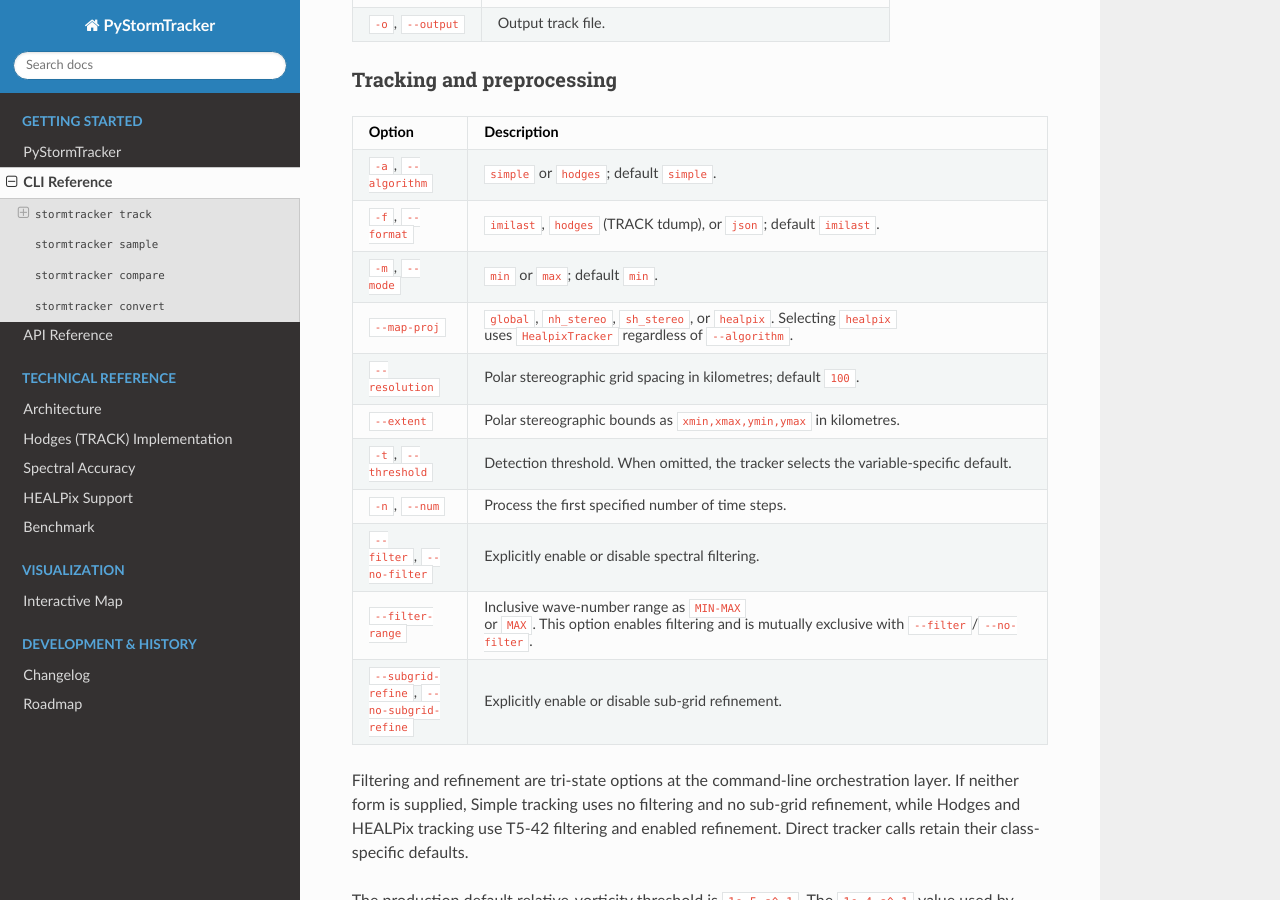
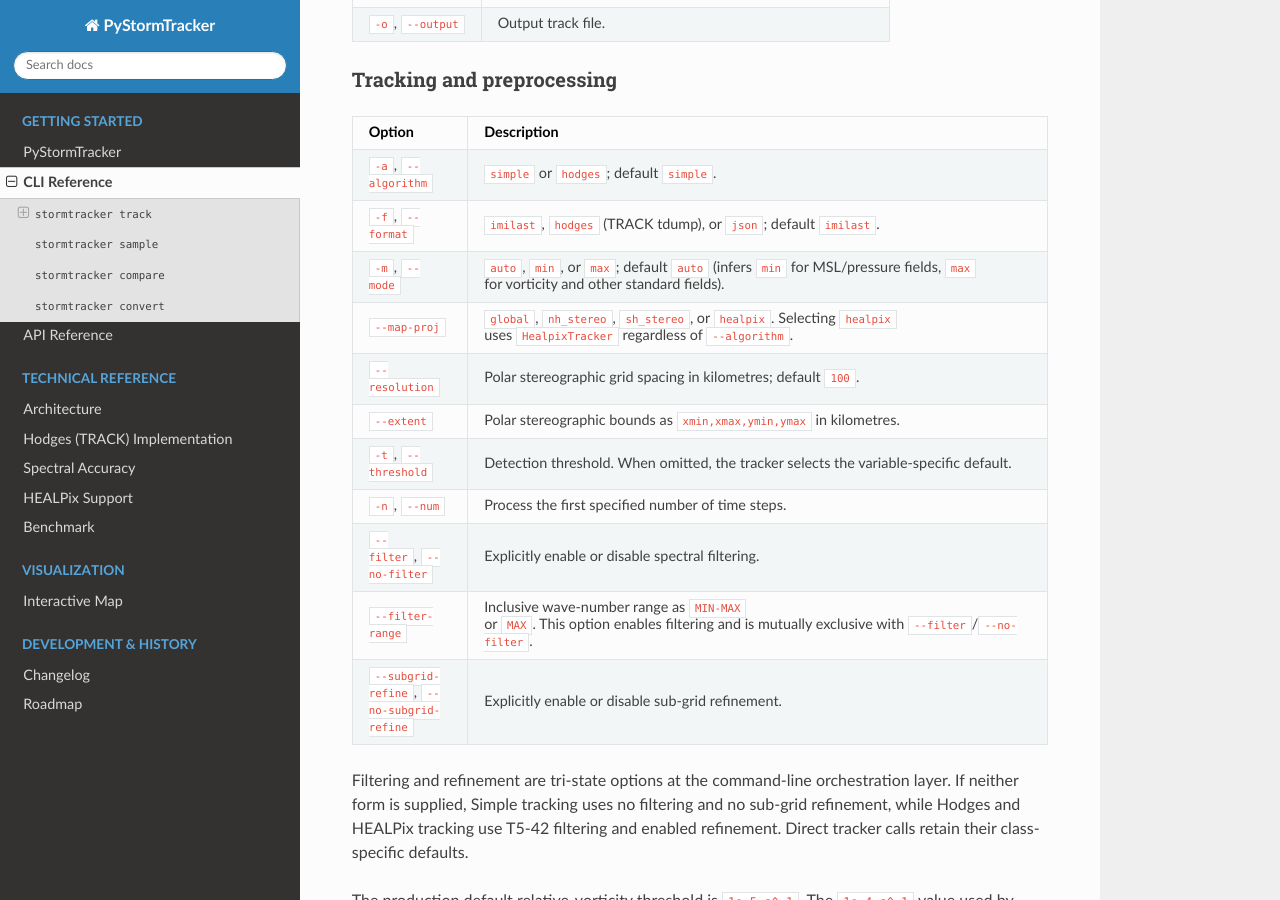
Before and after one commit to mwyau/PyStormTracker, a Sphinx documentation site: the page built from docs/cli.md, in a window 1280 px wide and 900 px high, scrolled down 690 px. Built offline with Sphinx 7.4.7 and the Read the Docs theme 3.1.0, drawn with Linux system fonts in a browser that asks for light colours.

Commit message:
docs(cli): document automatic tracking mode default

```diff
--- a/docs/cli.md
+++ b/docs/cli.md
@@ -33,7 +33,7 @@ stormtracker track -i input.nc -v vo -o tracks.json -m max -a hodges -f json
 | :--- | :--- |
 | `-a`, `--algorithm` | `simple` or `hodges`; default `simple`. |
 | `-f`, `--format` | `imilast`, `hodges` (TRACK tdump), or `json`; default `imilast`. |
-| `-m`, `--mode` | `min` or `max`; default `min`. |
+| `-m`, `--mode` | `auto`, `min`, or `max`; default `auto` (infers `min` for MSL/pressure fields, `max` for vorticity and other standard fields). |
 | `--map-proj` | `global`, `nh_stereo`, `sh_stereo`, or `healpix`. Selecting `healpix` uses `HealpixTracker` regardless of `--algorithm`. |
 | `--resolution` | Polar stereographic grid spacing in kilometres; default `100`. |
 | `--extent` | Polar stereographic bounds as `xmin,xmax,ymin,ymax` in kilometres. |
```
